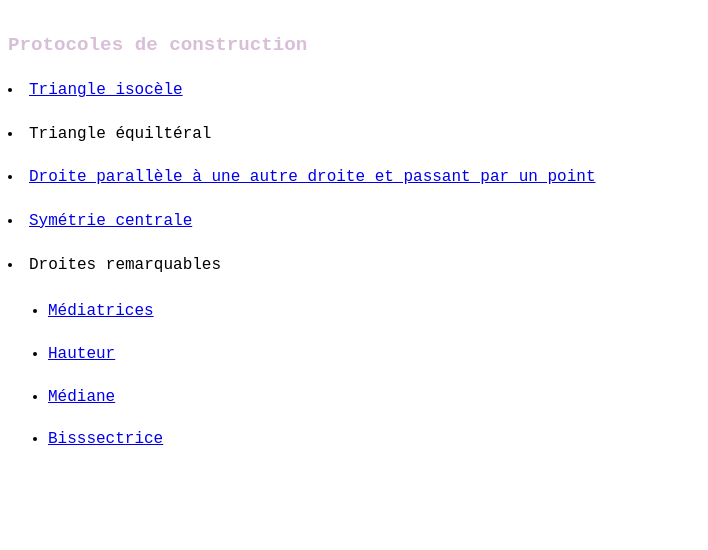
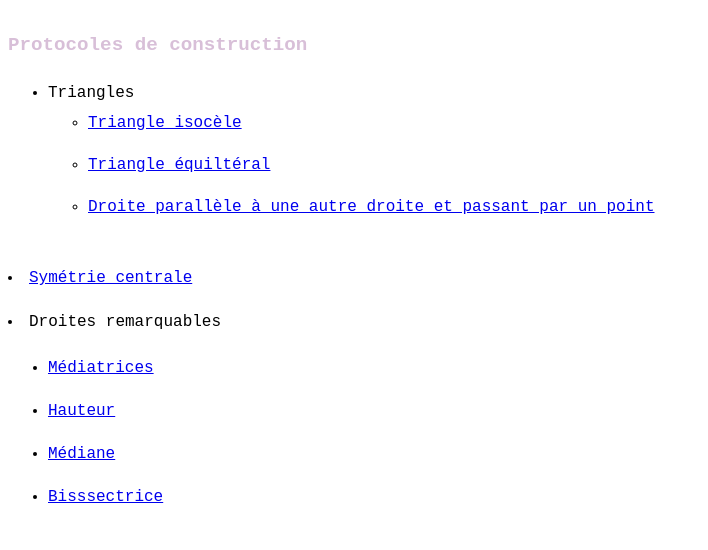
Before and after one commit to ljuglaret/ConstructionsGeometrieCollege, a plain HTML site: page index.html in a window 1280 px wide. Shown: the whole page, without its empty margins (0-708 px from the left). Drawn offline with Linux system fonts and the light colour scheme.

Commit message:
ajout triangle equilateral

```diff
--- a/index.html
+++ b/index.html
@@ -9,9 +9,16 @@
         Protocoles de construction
     </h1>
 
-<li>    <a href="triangles/isocele/index.html" >Triangle isocèle</a> </li>
-<li>    <href="triangles/equilateral/index.html" >Triangle équiltéral</a></li>
-<li>    <a href="triangles/exercicesThales/index.html" >Droite parallèle à une autre droite et passant par un point </a></li>
+<ul>
+    <li>
+        Triangles
+        <ul>
+            <li>    <a href="triangles/isocele/index.html" >Triangle isocèle</a> </li>
+            <li>    <a href="triangles/equilateral/index.html" >Triangle équiltéral</a></li>
+            <li>    <a href="triangles/exercicesThales/index.html" >Droite parallèle à une autre droite et passant par un point </a></li>
+        </ul>
+    </li>
+</ul>
 <li>    <a href="symetrie/centrale/index.html">Symétrie centrale</a> </li>
 <li>Droites remarquables
     <ul>
```
Also changed, not shown: symetrie/centrale/index.html (+1 -0 lines), triangles/droitesTriangle/Bissectrice/index.html (+1 -0 lines), triangles/droitesTriangle/Hauteur/index.html (+2 -0 lines), triangles/droitesTriangle/Mediane/index.html (+1 -0 lines), triangles/droitesTriangle/Mediatrice/index.html (+1 -0 lines), triangles/exercicesThales/index.html (+2 -1 lines).
